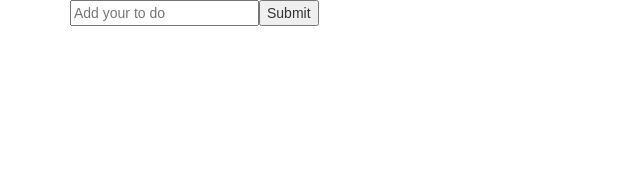
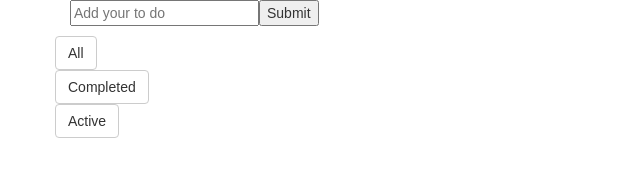
Before and after one commit to samnags/react-redux-todo, a React app: page / in a window 1280 px wide. Shown: the top 188 px of the page, without its empty margins (0-640 px from the left). Built offline with nearby package versions, Linux system fonts and the light colour scheme.

Commit message:
visibility filter action not working

```diff
--- a/src/actions/index.js
+++ b/src/actions/index.js
@@ -1,7 +1,6 @@
 let nextTodoId = 0
 
 export const ADD_TODO = 'ADD_TODO'
-// export const REMOVE_TODO = 'REMOVE_TODO'
 export const TOGGLE_TODO = 'TOGGLE_TODO'
 export const SET_VISIBILITY_FILTER = 'SET_VISIBILITY_FILTER'
 
@@ -22,12 +21,12 @@ export const addTodo = (text) => {
   }
 }
 
-// export function removeTodo(index) {
-//   return {
-//     type: REMOVE_TODO,
-//     index: index
-//   }
-// }
+export function setVisibilityFilter(filter) {
+  return {
+    type: SET_VISIBILITY_FILTER,
+    filter: filter
+  }
+}
 
 export const toggleTodo = (id) => {
   return {
--- a/src/components/footer.js
+++ b/src/components/footer.js
@@ -1,13 +1,16 @@
 import React, { Component } from 'react';
 import FilterLink  from '../containers/filter_link'
+// import VisibilityFilters from '../actions/index'
+
+
 
 export const Footer = () => {
   return (
     <div className='row'>
-      <div className='col-md-3'>
-        <FilterLink />
-        <FilterLink />
-        <FilterLink />
+      <div className='col-md-12'>
+        <FilterLink todofilter={'SHOW_ALL'} name={'All'}  />
+        <FilterLink todofilter={'SHOW_COMPLETED'} name={'Completed'}/>
+        <FilterLink todofilter={'SHOW_ACTIVE'} name={'Active'} />
       </div>
     </div>
   )
--- a/src/containers/filter_link.js
+++ b/src/containers/filter_link.js
@@ -1,12 +1,29 @@
 import React, { Component } from 'react';
 import { connect } from 'react-redux';
+import { bindActionCreators } from 'redux';
+import { setVisibilityFilter } from '../actions';
 
 class FilterLink extends Component {
+  constructor(props) {
+    super();
+
+    // this.setFilter = this.setFilter.bind(this)
+  }
+
+  setFilter(filter) {
+    console.log(filter)
+    this.props.setVisibilityFilter(filter)
+  }
 
   render() {
+    debugger
     return (
-      <div>
-        <a href='#'></a>
+      <div className='row'>
+      <button
+        className='btn btn-default'
+        onClick={() => this.setFilter(this.props.todoFilter)} >
+        {this.props.name}
+      </button>
       </div>
     )
   }
@@ -14,7 +31,11 @@ class FilterLink extends Component {
 
 
 function mapStateToProps(state) {
-  return { filter: state };
+  return { todoFilter: state.visibilityFilter };
 }
 
-export default connect(mapStateToProps)(FilterLink);
+function mapDispatchToProps(dispatch) {
+  return bindActionCreators({ setVisibilityFilter}, dispatch)
+}
+
+export default connect(mapStateToProps, mapDispatchToProps)(FilterLink);
--- a/src/containers/todo_list.js
+++ b/src/containers/todo_list.js
@@ -1,6 +1,6 @@
 import React, { Component } from 'react';
 import { connect } from 'react-redux';
-import {Todo }  from '../components/todo'
+import { Todo }  from '../components/todo'
 import { bindActionCreators } from 'redux';
 import { toggleTodo } from '../actions'
 
@@ -8,10 +8,6 @@ import { toggleTodo } from '../actions'
 class TodoList extends Component {
   changeStatus(todo) {
     this.props.toggleTodo(todo)
-  }
-
-  setFilter() {
-    console.log("I was clicked")
   }
 
   render() {
--- a/src/reducers/todo_reducer.js
+++ b/src/reducers/todo_reducer.js
@@ -1,9 +1,4 @@
-import { VisibilityFilters, ADD_TODO, REMOVE_TODO, TOGGLE_TODO } from '../actions/index'
-
-// const initialState = {
-//   visibilityFilter: VisibilityFilters.SHOW_ALL,
-//   todos: []
-// }
+import { ADD_TODO, TOGGLE_TODO } from '../actions/index'
 
 export function todos (state = [], action) {
   switch (action.type) {
@@ -24,12 +19,3 @@ export function todos (state = [], action) {
       return state
   }
 }
-
-export function visibilityFilter (state = 'SHOW_ALL', action) {
-  switch (action.type) {
-    case 'SET_VISIBILITY_FILTER':
-      return action.filter
-    default:
-      return state
-  }
-}
--- a/src/reducers/visibility_filter.js
+++ b/src/reducers/visibility_filter.js
@@ -1,4 +1,4 @@
-import VisibilityFilters from '../actions/index'
+// import VisibilityFilters from '../actions/index'
 
 export function visibilityFilter (state = 'SHOW_ALL', action) {
   switch (action.type) {
```
Also changed, not shown: 1 other file (tests, documents, lock files or other folders).
